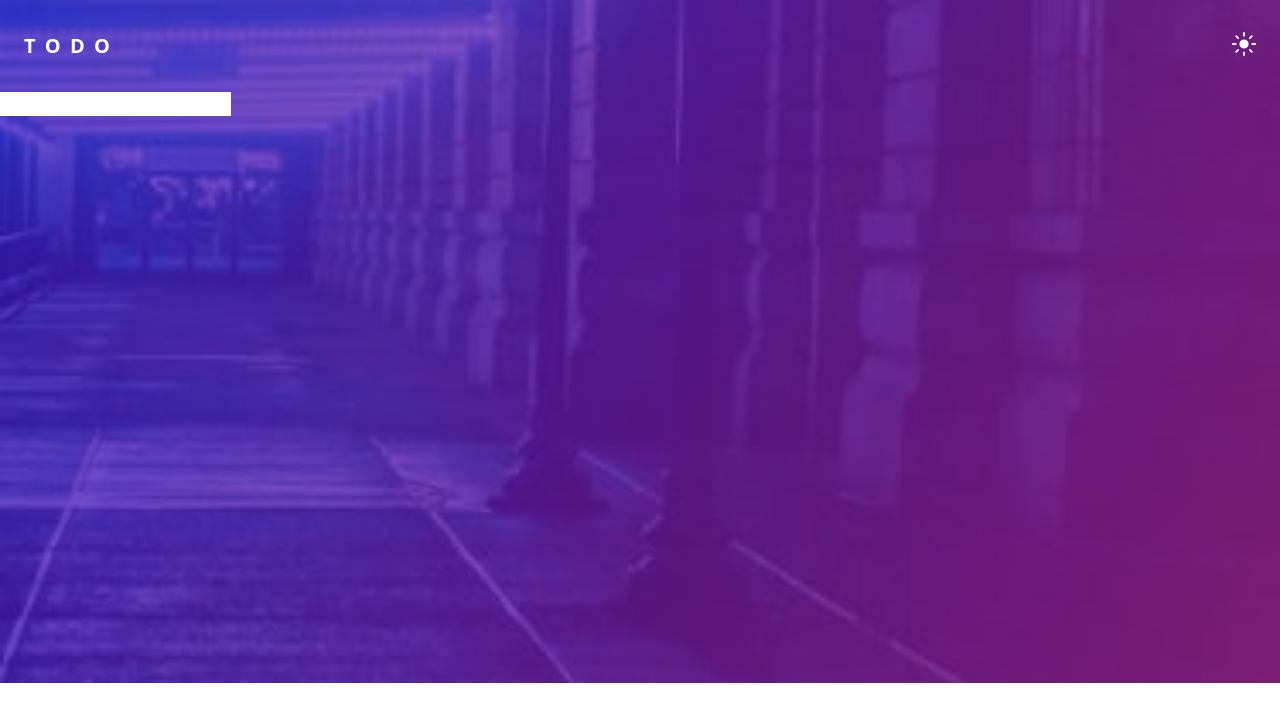
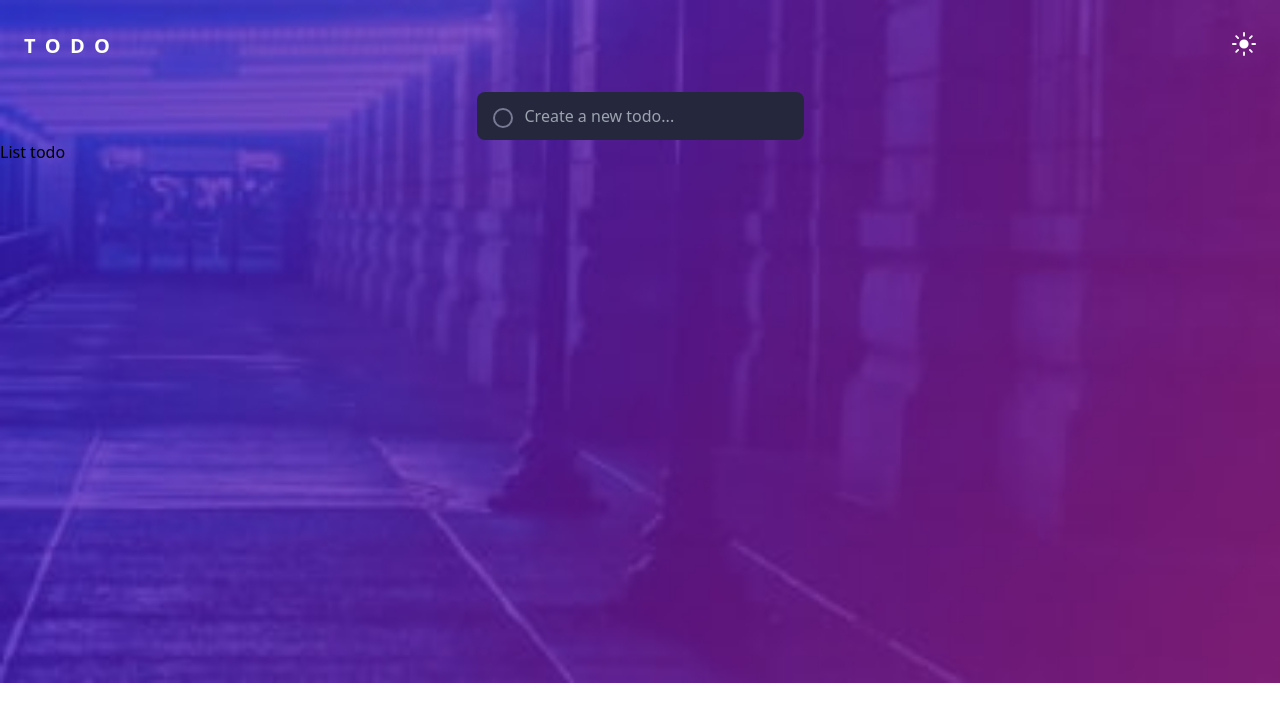
Before and after one commit to vitohartanto/todo-fullstack, a React (Vite) app in the folder client/: page / in a window 1280 px wide. Shown: the top 722 px of the page. Built offline with nearby package versions, Linux system fonts and the light colour scheme.

Commit message:
input todo

```diff
--- a/client/src/App.jsx
+++ b/client/src/App.jsx
@@ -1,11 +1,13 @@
 import InputTodo from './components/InputTodo';
 import TopComponent from './components/TopComponent';
+import ListTodos from './components/ListTodos';
 
 function App() {
   return (
     <>
       <TopComponent />
       <InputTodo />
+      <ListTodos />
     </>
   );
 }
--- a/client/src/components/InputTodo.jsx
+++ b/client/src/components/InputTodo.jsx
@@ -7,10 +7,39 @@ const InputTodo = () => {
   const onChangeHandler = (e) => {
     setDescription(e.target.value);
   };
+
+  const onSubmitHandler = async (e) => {
+    e.preventDefault();
+    try {
+      console.log('You are beautiful');
+      const body = { description };
+      const response = await fetch('http://localhost:5000/todos', {
+        method: 'POST',
+        headers: {
+          'Content-Type': 'application/json',
+        },
+        body: JSON.stringify(body),
+      });
+
+      console.log(response);
+      setDescription(''); // Reset input setelah submit
+      window.location = '/';
+    } catch (error) {
+      console.error(error.message);
+    }
+  };
+
   return (
-    <div>
-      <form>
-        <input type="text" value={description} onChange={onChangeHandler} />
+    <div className="flex justify-center w-full">
+      <form onSubmit={onSubmitHandler} className="relative">
+        <p className="border-[#777a92] bg-transparent border-2 w-5 h-5 rounded-full absolute top-4 left-4"></p>
+        <input
+          type="text"
+          value={description}
+          onChange={onChangeHandler}
+          className="pl-12 w-[327px] rounded-lg p-3 bg-[#25273c] text-white"
+          placeholder="Create a new todo..."
+        />
       </form>
     </div>
   );
--- /dev/null
+++ b/client/src/components/ListTodos.jsx
@@ -0,0 +1,7 @@
+import React from 'react';
+
+const ListTodos = () => {
+  return <div>List todo</div>;
+};
+
+export default ListTodos;
```
Also changed, not shown: client/src/components/ListTodo.jsx (deleted).
